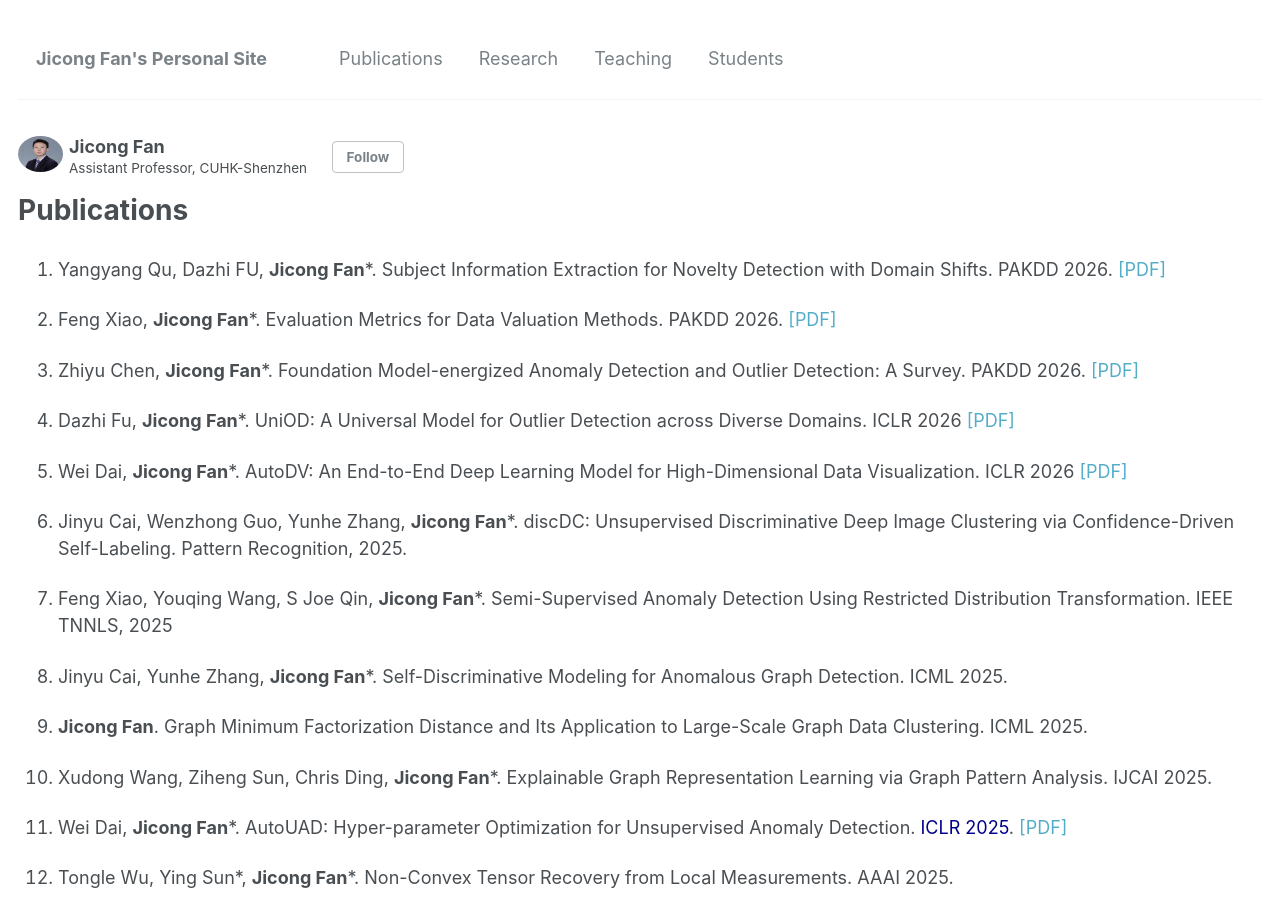
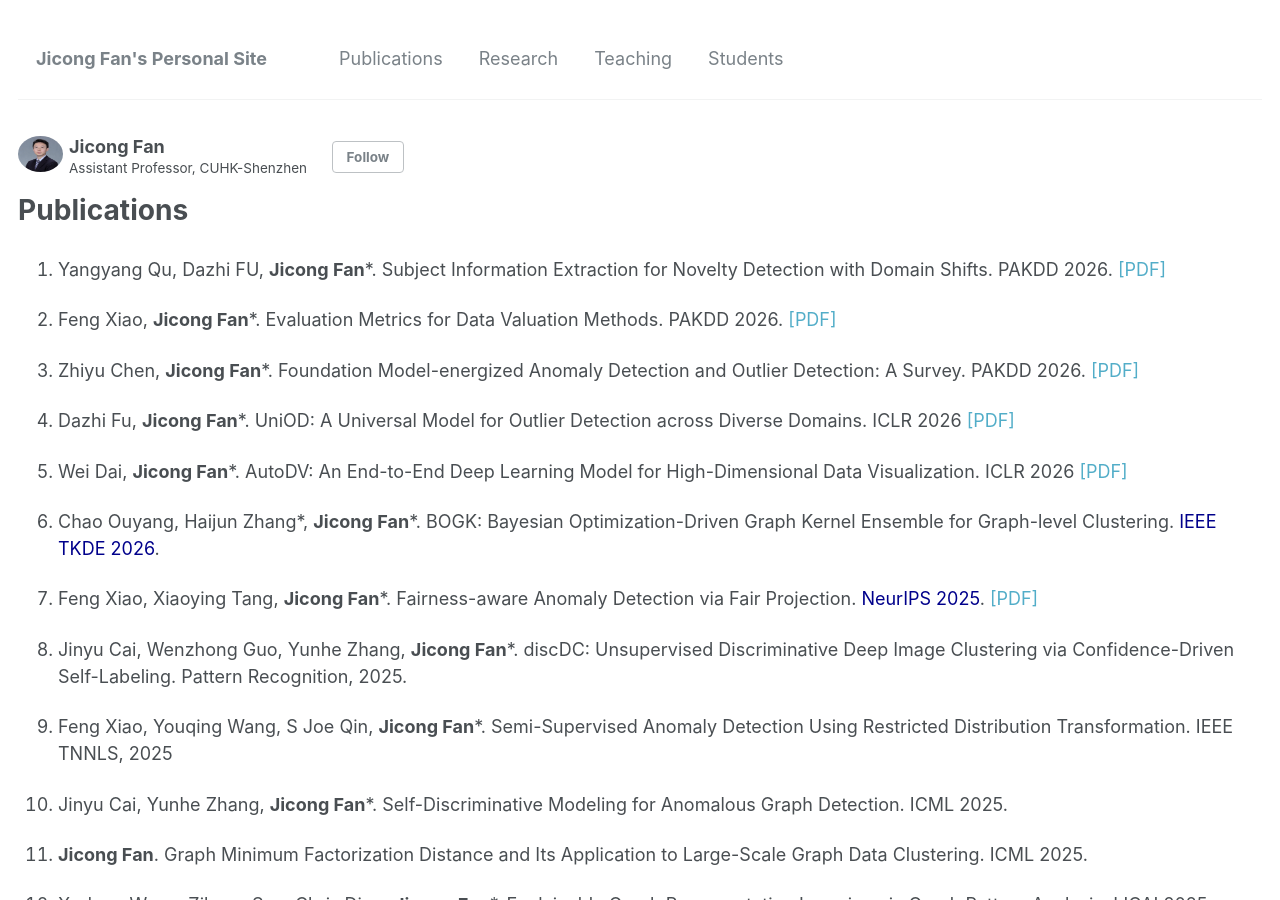
Before and after one commit to jicongfan/jicongfan.github.io, a Jekyll site: the page built from _pages/publications.md, in a window 1280 px wide and 900 px high. Built offline with Jekyll 4.4.1, drawn with Linux system fonts in a browser that asks for light colours.

Commit message:
Update publications.md

```diff
--- a/_pages/publications.md
+++ b/_pages/publications.md
@@ -13,6 +13,10 @@ author_profile: true
 1. Dazhi Fu, <strong>Jicong Fan</strong>*. UniOD: A Universal Model for Outlier Detection across Diverse Domains. ICLR 2026 <a href="https://openreview.net/pdf?id=Eu25AOvORb">[PDF]</a>
 
 1. Wei Dai, <strong>Jicong Fan</strong>*. AutoDV: An End-to-End Deep Learning Model for High-Dimensional Data Visualization. ICLR 2026 <a href="https://openreview.net/pdf?id=vaflHrZhlY">[PDF]</a>
+
+1. Chao Ouyang, Haijun Zhang\*, <strong>Jicong Fan</strong>\*. BOGK: Bayesian Optimization-Driven Graph Kernel Ensemble for Graph-level Clustering. <font color=DarkBlue>IEEE TKDE 2026</font>.
+
+1. Feng Xiao, Xiaoying Tang, <strong>Jicong Fan</strong>*. Fairness-aware Anomaly Detection via Fair Projection. <font color=DarkBlue>NeurIPS 2025</font>. <a href="https://openreview.net/pdf?id=gjjsDmlQRW">[PDF]</a>
 
 1. Jinyu Cai, Wenzhong Guo, Yunhe Zhang, <strong>Jicong Fan</strong>*. discDC: Unsupervised Discriminative Deep Image Clustering via Confidence-Driven Self-Labeling. Pattern Recognition, 2025.
 
```
